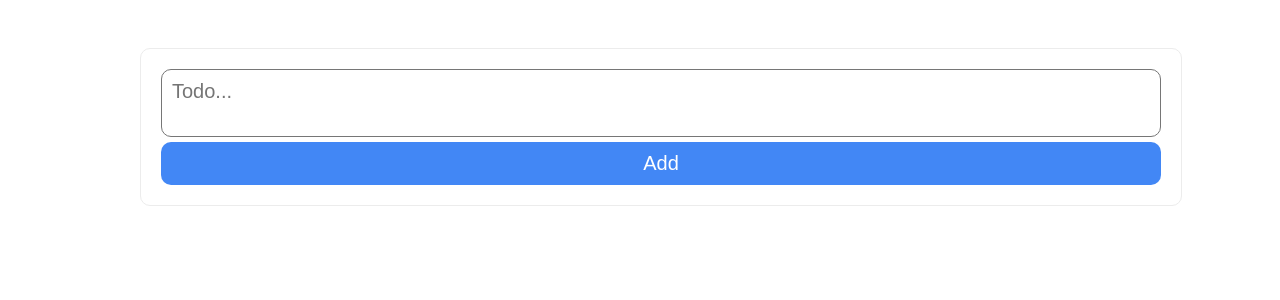
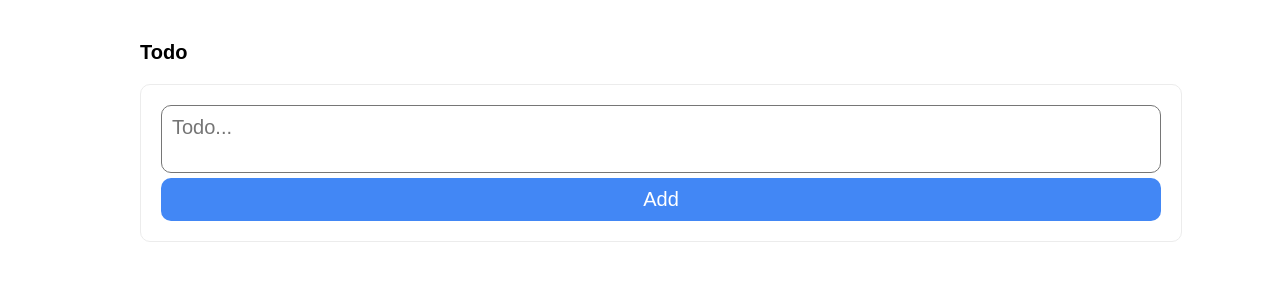
Before and after one commit to vindecodex/explore-react, a React (Create React App) app: page / in a window 1280 px wide. Shown: the top 300 px of the page. Built offline with nearby package versions, Linux system fonts and the light colour scheme.

Commit message:
Added header

```diff
--- a/src/components/FormComponent.js
+++ b/src/components/FormComponent.js
@@ -24,6 +24,7 @@ const FormComponent = () => {
 
 	return (
 		<Fragment>
+			<h1>Todo</h1>
 			<div className="form-container">
 				<textarea value={task} onChange={(e) => setTask(e.target.value)} placeholder="Todo..."></textarea>
 				<button className="primary-bg" onClick={() => addToTaskList()}>Add</button>
```
